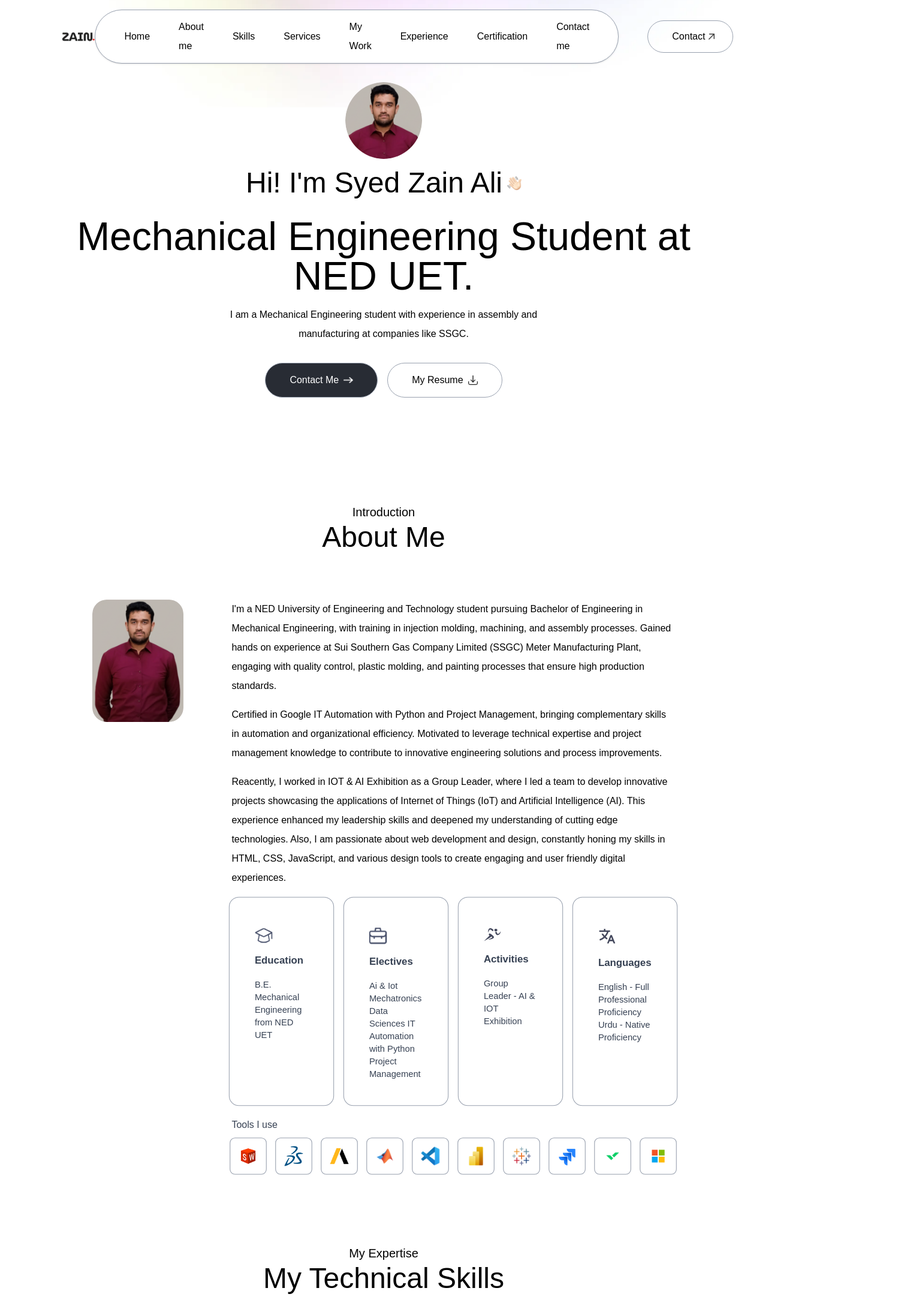
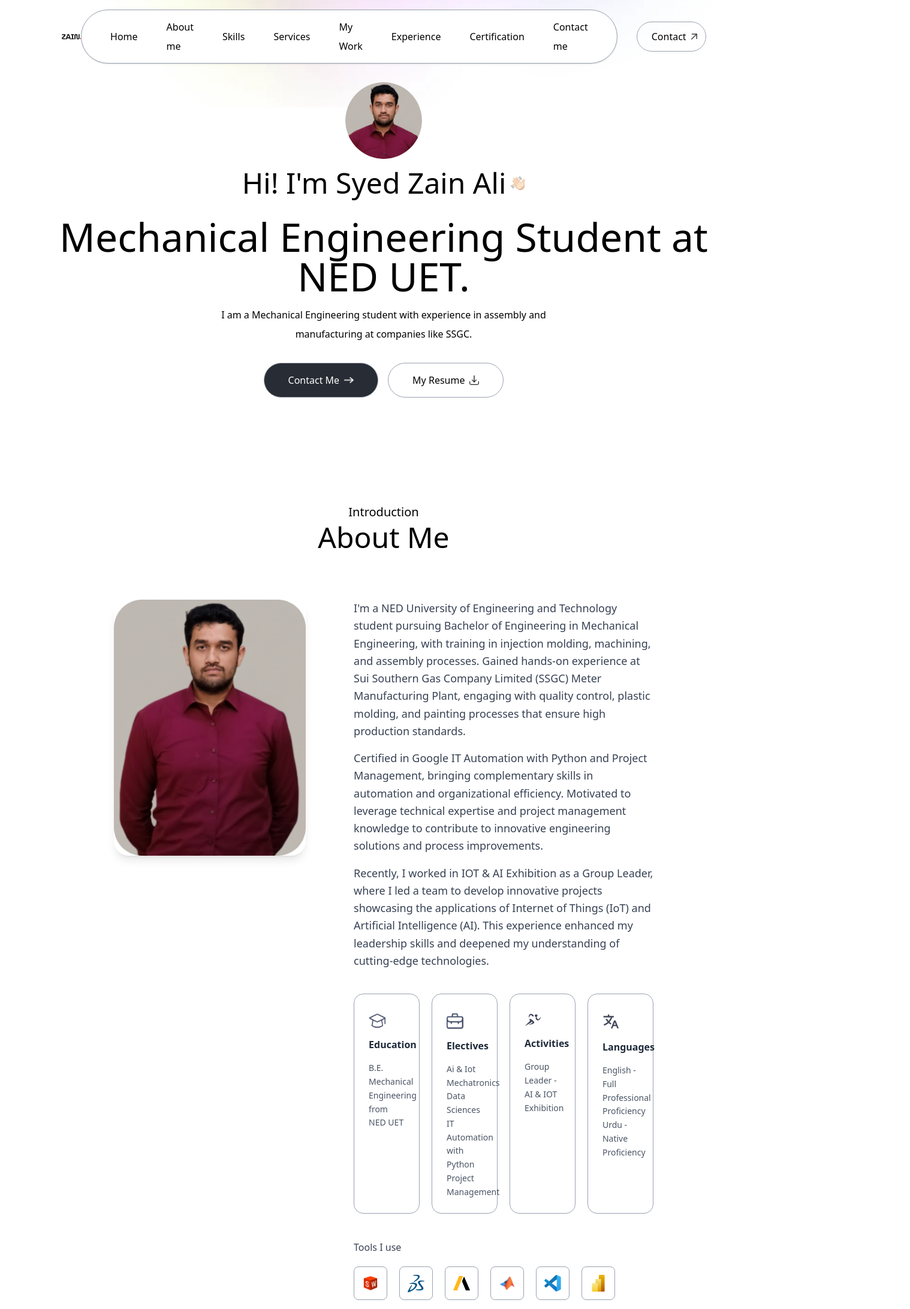
Before and after one commit to syedzainalii/Portfolio, a Next.js app: page / in a window 1280 px wide. Shown: the top 2183 px of the page at 60% size, 1518 px wide, since content can reach past the window. Built offline with nearby package versions, Linux system fonts and the light colour scheme; a web font is replaced by a local one.

Commit message:
Made Layout changes for mobile mode

```diff
--- a/app/Components/About.jsx
+++ b/app/Components/About.jsx
@@ -1,125 +1,127 @@
 import { assets, infoList, toolsData } from '@/assets/assets'
 import React from 'react'
 import Image from 'next/image'
-import {motion} from "motion/react"
+import { motion } from "motion/react"
 
-const About = ({isDarkMode}) => {
+const About = ({ isDarkMode }) => {
   return (
-    <motion.div id='about' className='w-full px-[12%] py-10 scroll-mt-20'
+    <motion.div
+      id='about'
+      // FIX: Responsive padding. px-6 on mobile, px-10 on tablets, and 12% on large screens.
+      className='w-full px-6 sm:px-10 lg:px-[12%] py-10 scroll-mt-20 overflow-x-hidden'
+      initial={{ opacity: 0 }}
+      whileInView={{ opacity: 1 }}
+      transition={{ duration: 1 }}
+    >
+      <motion.h4
+        initial={{ y: -20, opacity: 0 }}
+        whileInView={{ y: 0, opacity: 1 }}
+        transition={{ duration: 0.3, delay: 0.3 }}
+        className='text-center mb-1 text-xl font-Ovo'
+      >
+        Introduction
+      </motion.h4>
 
-        initial={{opacity: 0}}
-        whileInView={{opacity:1}}
-        transition={{duration:1}}
+      <motion.h2
+        initial={{ y: -20, opacity: 0 }}
+        whileInView={{ y: 0, opacity: 1 }}
+        transition={{ duration: 0.3, delay: 0.4 }}
+        className='text-center text-4xl sm:text-5xl font-Ovo'
       >
+        About Me
+      </motion.h2>
+
+      <motion.div
+        initial={{ opacity: 0 }}
+        whileInView={{ opacity: 1 }}
+        transition={{ duration: 0.3 }}
+        // FIX: flex-col ensures the image sits ABOVE the text on mobile.
+        className='flex w-full flex-col lg:flex-row items-center lg:items-start gap-10 lg:gap-20 my-12 lg:my-20'
+      >
+        {/* User Image Wrapper */}
+        <motion.div
+          initial={{ scale: 0.9, opacity: 0 }}
+          whileInView={{ scale: 1, opacity: 1 }}
+          transition={{ duration: 0.3 }}
+          className='w-56 sm:w-80 rounded-3xl shrink-0'
+        >
+          <Image src={assets.user_image} alt="user" className='w-full rounded-3xl shadow-lg' />
+        </motion.div>
+
+        {/* Text Content Area */}
+        <motion.div
+          initial={{ opacity: 0 }}
+          whileInView={{ opacity: 1 }}
+          transition={{ duration: 0.3, delay: 0.5 }}
+          className='flex-1'
+        >
+          <div className='mb-6 font-Ovo text-gray-700 dark:text-white/90 text-base sm:text-lg leading-relaxed text-left'>
+            <p className='mb-4'>
+              I'm a NED University of Engineering and Technology student pursuing Bachelor of Engineering in Mechanical Engineering,
+              with training in injection molding, machining, and assembly processes. Gained hands-on experience at Sui Southern Gas
+              Company Limited (SSGC) Meter Manufacturing Plant, engaging with quality control, plastic molding, and painting
+              processes that ensure high production standards.
+            </p>
+            <p className='mb-4'>
+              Certified in Google IT Automation with Python and Project Management, bringing complementary skills in automation
+              and organizational efficiency. Motivated to leverage technical expertise and project management knowledge to
+              contribute to innovative engineering solutions and process improvements.
+            </p>
+            <p className='mb-4'>
+              Recently, I worked in IOT & AI Exhibition as a Group Leader, where I led a team to develop innovative projects
+              showcasing the applications of Internet of Things (IoT) and Artificial Intelligence (AI). This experience enhanced
+              my leadership skills and deepened my understanding of cutting-edge technologies.
+            </p>
+          </div>
 
 
-        <motion.h4 className ='text-center mb-1 text-xl font-Ovo'
-        initial={{y:-20, opacity: 0 }}
-        whileInView={{y:0, opacity:1 }}
-        transition={{duration:0.3, delay:0.3}}
-        >Introduction</motion.h4>
+          <motion.ul
+            initial={{ opacity: 0 }}
+            whileInView={{ opacity: 1 }}
+            transition={{ duration: 0.3, delay: 0.6 }}
+
+            className='grid grid-cols-auto sm:grid-cols-2 md:grid-cols-3 lg:grid-cols-4 gap-5 mt-10 w-full'
+          >
+            {infoList.map(({ icon, iconDark, title, description }, index) => (
+              <motion.li
+                key={index}
+                whileHover={{ y: -5 }}
+                className='border border-gray-400 dark:border-gray-600 rounded-2xl p-6 cursor-pointer hover:bg-lightHover hover:shadow-black dark:hover:shadow-white transition-all duration-300 dark:hover:bg-darkHover/50'
+              >
+                <Image src={isDarkMode ? iconDark : icon} alt={title} className='w-7 mt-2'/>
+                <h3 className='my-3 font-semibold text-gray-800 dark:text-white'>{title}</h3>
+                <p className='text-gray-600 text-sm leading-relaxed dark:text-white/70'>{description}</p>
+              </motion.li>
+            ))}
+          </motion.ul>
 
 
-        <motion.h2
-        initial={{y:-20, opacity: 0 }}
-        whileInView={{y:0, opacity:1 }}
-        transition={{duration:0.3, delay:0.4}}
-
-        className ='text-center sm:text-5xl font-Ovo'>About Me</motion.h2>
-
-        <motion.div
-        initial={{opacity: 0 }}
-        whileInView={{opacity:1 }}
-        transition={{duration:0.3}}
-
-        className='flex w-full flex-col lg:flex-row items-center lg:items-start gap-20 my-20'>
-            <motion.div
-        initial={{scale:0.9, opacity: 0 }}
-        whileInView={{scale:1, opacity:1 }}
-        transition={{duration:0.3}}
-
-            className='w-64 sm:w-80 items-center rounded-3xl max-w-none'>
-                <Image src={assets.user_image} alt="user" className='w-full rounded-3xl' />
-            </motion.div>
-            <motion.div
-        initial={{opacity: 0 }}
-        whileInView={{opacity:1 }}
-        transition={{duration:0.3, delay:0.5}}
-
-            className='flex-1'>
-
-                <p className='mb-4 font-Ovo'>
-                I'm a NED University of Engineering and Technology student
-                pursuing Bachelor of Engineering in Mechanical Engineering,
-                with training in injection molding, machining, and assembly processes.
-                Gained hands on experience at Sui Southern Gas Company Limited (SSGC)
-                Meter Manufacturing Plant, engaging with quality control, plastic molding,
-                and painting processes that ensure high production standards.
-                </p>
-                <p className='mb-4 font-Ovo'>
-                Certified in Google IT Automation with Python and Project Management,
-                bringing complementary skills in automation and organizational efficiency.
-                Motivated to leverage technical expertise and project management knowledge to
-                contribute to innovative engineering solutions and process improvements.
-                </p>
-
-               <p className='mb-4 font-Ovo'>
-                 Reacently, I worked in IOT & AI Exhibition as a Group Leader, where I led a team to develop
-                 innovative projects showcasing the applications of Internet of Things (IoT) and
-                 Artificial Intelligence (AI). This experience enhanced my leadership skills and deepened
-                 my understanding of cutting edge technologies. Also, I am passionate about web development
-                 and design, constantly honing my skills in HTML, CSS, JavaScript, and various design tools to
-                 create engaging and user friendly digital experiences.</p>
+          <motion.h4
+            initial={{ y: 20, opacity: 0 }}
+            whileInView={{ y: 0, opacity: 1 }}
+            transition={{ delay: 0.8, duration: 0.5 }}
+            className='mt-10 mb-4 text-gray-700 font-Ovo dark:text-white/80'
+          >
+            Tools I use
+          </motion.h4>
 
           <motion.ul
-        initial={{opacity: 0 }}
-        whileInView={{opacity:1 }}
-        transition={{duration:0.3, delay:0.6}}
+            initial={{ opacity: 0 }}
+            whileInView={{ opacity: 1 }}
+            transition={{ duration: 0.8, delay: 1 }}
 
-                className='grid grid-cols-1 sm:grid-cols-1 md:grid-cols-2 lg:grid-cols-3 xl:grid-cols-4 gap-6 mt-6 w-full '>
-                    {infoList.map(({icon, iconDark, title, description}, index) => (
-                    <motion.li
-
-        whileInView={{scale:1.05 }}
-
-
-                    className='border border-gray-400 border dark:border-gray-600  rounded-2xl p-10 cursor-pointer
-                    hover:bg-lightHover hover:-translate-y-1 duration-500 hover:shadow-[4px_4px_0_#000]
-                    break-words hyphens-auto dark:white dark:hover:shadow-[4px_4px_0_#fff] dark:hover:bg-darkHover/50'
-
-                    key={index}><Image src={isDarkMode ? iconDark : icon} alt={title} className='w-7 mt-2'/>
-                    <h3 className='my-3 font-semibold text-gray-700 dark:text-white'>{title}</h3>
-                    <p className='text-gray-700 text-sm whitespace-pre-line dark:text-white/80'>{description}</p>
-                    </motion.li>))}
-                </motion.ul>
-
-                        <motion.h4
-                        initial={{y:20, opacity: 0 }}
-                        whileInView={{y:0, opacity:1 }}
-                        transition={{delay:1, duration:0.8}}
-
-                        className='mt-6 mb-2 text-gray-700 font-Ovo dark:text-white/80'>Tools I use</motion.h4>
-
-                        <motion.ul
-                                initial={{opacity: 0 }}
-                                whileInView={{opacity:1 }}
-                                transition={{duration:0.8, delay:1}}
-
-                        className='flex items-center gap-3 sm:gap-5'>
+            className='flex flex-wrap items-center gap-3 sm:gap-5'
+          >
             {toolsData.map((tool, index) => (
               <motion.li
-                                     whileInView={{scale:1.1}}
-
-                                className='flex items-center justify-center w-12 sm:w-14
-                                aspect-square border border-gray-400 border dark:border-gray-600 rounded-lg cursor-pointer
-                                hover:-translate-y-1 duration-500 hover:bg-lightHover hover:shadow-[4px_4px_0_#000]
-                                dark:hover:shadow-[4px_4px_0_#fff] dark:hover:bg-darkHover/50'
-                                 key={index}>
+                key={index}
+                whileHover={{ scale: 1.1 }}
+                className='flex items-center justify-center w-12 sm:w-14 aspect-square border border-gray-400 dark:border-gray-600 rounded-lg cursor-pointer hover:bg-lightHover hover:shadow-black transition-all duration-300 dark:hover:shadow-white dark:hover:bg-darkHover/50'
+              >
                 <Image src={tool} alt="Tool" className='w-5 sm:w-7' />
               </motion.li>
             ))}
           </motion.ul>
-
         </motion.div>
       </motion.div>
     </motion.div>
--- a/app/Components/Navbar.jsx
+++ b/app/Components/Navbar.jsx
@@ -1,47 +1,52 @@
-import React from 'react'
+import React, { useState, useEffect, useRef } from 'react'
 import Image from 'next/image'
 import { assets } from '@/assets/assets'
-import { useState, useEffect, useRef } from 'react';
 
-
-const Navbar = ({isDarkMode, setIsDarkMode}) => {
-
-    const[isScroll, setIsScroll] = useState(false)
+const Navbar = ({ isDarkMode, setIsDarkMode }) => {
+  const [isScroll, setIsScroll] = useState(false)
   const sideMenuRef = useRef();
 
+  // FIX: Using proper transform values to hide/show
   function openMenu() {
-    sideMenuRef.current.style.transform = "translateX(-16rem";
+    sideMenuRef.current.style.transform = "translateX(-100%)";
   }
 
-    const closeMenu =()=>{
-      sideMenuRef.current.style.transform = "translateX(16rem)";
+  const closeMenu = () => {
+    sideMenuRef.current.style.transform = "translateX(0)";
   }
 
   useEffect(() => {
-      window.addEventListener('scroll', () => {
-        if (scrollY > 50) {
+    const handleScroll = () => {
+      if (window.scrollY > 50) {
         setIsScroll(true);
       } else {
         setIsScroll(false);
       }
-      });
+    };
+    window.addEventListener('scroll', handleScroll);
+    return () => window.removeEventListener('scroll', handleScroll);
   }, [])
 
   return (
     <>
-    <div className='fixed top-0 right-0 w-11/12 -z-10 translate-y-[-80%] dark:hidden' >
-      <Image src={assets.header_bg_color} alt="" className='w-full'/>
+      {/* Background Decor - Made responsive so it doesn't overflow */}
+      <div className='fixed top-0 right-0 w-full md:w-11/12 -z-10 translate-y-[-80%] dark:hidden pointer-events-none'>
+        <Image src={assets.header_bg_color} alt="" className='w-full' priority />
       </div>
-      <nav className={`w-full fixed px-5 lg:px-8 xl:px-[8%] py-4
-        flex items-center justify-between z-50 ${isScroll
-        ?"bg-white bg-opacity-50 backdrop-blur-lg shadow-sm dark:bg-darkTheme dark:shadow-white/20":""}`}>
+
+      <nav className={`w-full fixed px-5 lg:px-8 xl:px-[8%] py-4 flex items-center justify-between z-50 transition-all duration-300 ${isScroll
+        ? "bg-white/50 backdrop-blur-lg shadow-sm dark:bg-darkTheme/50"
+        : ""}`}>
+
         <a href="#top">
-          <Image src={isDarkMode ? assets.logo_dark : assets.logo} alt=''
-            className='w-28 alt"" cursor-pointer mr-14'
+          <Image src={isDarkMode ? assets.logo_dark : assets.logo} alt='Logo'
+            className='w-24 md:w-28 cursor-pointer'
           />
         </a>
 
+        {/* Desktop Menu - Hidden on Mobile */}
                 <ul className={`hidden md:flex items-center gap-6 lg:gap-12 rounded-full
+
           px-12 py-3 ${isScroll ? "" : "bg-white  shadow-sm bg-opacity-50 border border-gray-400 border dark:border-gray-600 dark:bg-transparent"}`}>
           <li><a className='font-Ovo relative group' href="#top">Home <span className='absolute bottom-0 left-0 w-0 h-[1px] bg-gray-700 dark:bg-white transition-all duration-300 group-hover:w-full'></span></a></li>
           <li><a className='font-Ovo relative group' href="#about">About me <span className='absolute bottom-0 left-0 w-0 h-[1px] bg-gray-700 dark:bg-white transition-all duration-300 group-hover:w-full'></span></a></li>
@@ -51,51 +56,44 @@ const Navbar = ({isDarkMode, setIsDarkMode}) => {
           <li><a className='font-Ovo relative group' href="#experience">Experience <span className='absolute bottom-0 left-0 w-0 h-[1px] bg-gray-700 dark:bg-white transition-all duration-300 group-hover:w-full'></span></a></li>
           <li><a className='font-Ovo relative group' href="#certification">Certification <span className='absolute bottom-0 left-0 w-0 h-[1px] bg-gray-700 dark:bg-white transition-all duration-300 group-hover:w-full'></span></a></li>
           <li><a className='font-Ovo relative group' href="#contact">Contact me <span className='absolute bottom-0 left-0 w-0 h-[1px] bg-gray-700 dark:bg-white transition-all duration-300 group-hover:w-full'></span></a></li>
+
         </ul>
 
-        <div className='flex items-center gap-4'>
+        <div className='flex items-center gap-2 md:gap-4'>
 
-          <button onClick={()=> setIsDarkMode(prev => !prev)} className='p-2 rounded-full
-           transition-all duration-300 active:scale-90 group'>
-        <Image src={isDarkMode ? assets.sun_icon: assets.moon_icon} alt=""
-        className='w-6 group-hover:rotate-[15deg] transition-transform' />
+          <button onClick={() => setIsDarkMode(prev => !prev)} className='p-2 rounded-full active:scale-90 group'>
+            <Image src={isDarkMode ? assets.sun_icon : assets.moon_icon} alt="" className='w-6' />
           </button>
 
-          <a href="#contact"
-            className='hidden lg:flex items-center gap-1.5 px-10 py-2.5
-           border border-gray-400  rounded-full ml-4 font-Ovo transition-all duration-300
-            hover:-translate-y-1 hover:shadow-[0_8px_15px_rgba(0,0,0,0.1)]
-            active:scale-95 group dark:dark:border-gray-600
-            dark:hover:shadow-[0_8px_20px_rgba(255,255,255,0.15)]
-            active:scale-95 group dark:border-gray-600'> Contact
-            <Image src={isDarkMode ? assets.arrow_icon_dark : assets.arrow_icon} alt=""
-              className='w-3 transition-transform duration-300 group-hover:translate-x-1
-              group-hover:-translate-y-1' />
+
+          <a href="#contact" className='hidden sm:flex items-center gap-2 px-6 py-2 border border-gray-400 rounded-full font-Ovo dark:border-gray-600'>
+            Contact
+            <Image src={isDarkMode ? assets.arrow_icon_dark : assets.arrow_icon} alt="" className='w-3' />
           </a>
 
-          <button className='block md:hidden ml-3 hover:scale-110 active:scale-95 transition-transform'
-          onClick={openMenu}>
+          {/* Mobile Menu Toggle */}
+          <button className='block md:hidden p-2' onClick={openMenu}>
             <Image src={isDarkMode ? assets.menu_white : assets.menu_black} alt="" className='w-6'/>
           </button>
         </div>
 
-        <ul ref={sideMenuRef} className ='flex md:hidden flex-col gap-4 py-20 px-10 fixed -right-64 top-0
-        bottom-0 w-64 z-50 h-screen bg-rose-50 transition duration-500 dark:bg-darkHover dark:text-white'>
-
+        {/* Mobile Side Menu */}
+        <ul ref={sideMenuRef}
+          className='flex md:hidden flex-col gap-6 py-20 px-10 fixed -right-full top-0 bottom-0 w-64 z-[60] h-screen bg-white transition-transform duration-500 dark:bg-darkHover dark:text-white shadow-2xl'
+          style={{ transform: 'translateX(0)' }}
+        >
           <div className='absolute top-6 right-6' onClick={closeMenu}>
-          <Image src={isDarkMode ? assets.close_white : assets.close_black} alt="" className='w-5 cursor-pointer '/>
+            <Image src={isDarkMode ? assets.close_white : assets.close_black} alt="" className='w-5 cursor-pointer'/>
           </div>
 
-          <li><a className='font-Ovo' onClick={closeMenu} href="#top">Home</a></li>
-          <li><a className='font-Ovo' onClick={closeMenu} href="#about">About me</a></li>
-          <li><a className='font-Ovo' onClick={closeMenu} href="#skills">Skills</a></li>
-          <li><a className='font-Ovo' onClick={closeMenu} href="#services">Services</a></li>
-          <li><a className='font-Ovo' onClick={closeMenu} href="#work">My Work</a></li>
-          <li><a className='font-Ovo' onClick={closeMenu} href="#experience">Experience</a></li>
-          <li><a className='font-Ovo' onClick={closeMenu} href="#certification">Certification</a></li>
-          <li><a className='font-Ovo' onClick={closeMenu} href="#contact">Contact me</a></li>
+          <li><a className='font-Ovo text-lg' onClick={closeMenu} href="#top">Home</a></li>
+          <li><a className='font-Ovo text-lg' onClick={closeMenu} href="#about">About me</a></li>
+          <li><a className='font-Ovo text-lg' onClick={closeMenu} href="#skills">Skills</a></li>
+          <li><a className='font-Ovo text-lg' onClick={closeMenu} href="#services">Services</a></li>
+          <li><a className='font-Ovo text-lg' onClick={closeMenu} href="#work">My Work</a></li>
+          <li><a className='font-Ovo text-lg' onClick={closeMenu} href="#experience">Experience</a></li>
+          <li><a className='font-Ovo text-lg' onClick={closeMenu} href="#contact">Contact me</a></li>
         </ul>
-
       </nav>
     </>
   )
--- a/app/globals.css
+++ b/app/globals.css
@@ -1,21 +1,62 @@
 @import "tailwindcss";
 
+/* 1. Custom Dark Mode Variant */
 @custom-variant dark (&:where(.dark, .dark *));
 
+/* 2. Theme Configuration */
 @theme {
   --color-lightHover: #fcf4ff;
   --color-darkHover: #282C34;
   --color-darkTheme: #1A1A1B;
 
-  --font-family-outfit: Outfit, sans-serif;
-  --font-family-ovo: Ovo, serif;
+  --font-family-outfit: var(--font-outfit), Outfit, sans-serif;
+  --font-family-ovo: var(--font-ovo), Ovo, serif;
 
   --shadow-black: 4px 4px 0 #000;
   --shadow-white: 4px 4px 0 #fff;
 }
 
+/* 3. Base Layer - Fixing the "Fitting" Issues */
 @layer base {
   html {
     scroll-behavior: smooth !important;
+    /* Prevents the root from ever growing wider than the screen */
+    overflow-x: hidden;
+    width: 100%;
+    margin: 0;
+    padding: 0;
+  }
+
+  body {
+    /* Critical for Mobile View: Sets a hard limit on width */
+    max-width: 100vw;
+    min-height: 100vh;
+    overflow-x: hidden;
+    position: relative;
+    margin: 0;
+    padding: 0;
+    -webkit-font-smoothing: antialiased;
+    -moz-osx-font-smoothing: grayscale;
+    /* Apply your dark theme background by default */
+    @apply bg-white text-black dark:bg-darkTheme dark:text-white;
+  }
+
+  /* Ensure all elements use border-box so padding doesn't add to width */
+  * {
+    box-sizing: border-box;
+  }
+
+  /* Auto-responsive images: They will never "poke out" of their containers */
+  img, video, canvas, svg {
+    max-width: 100%;
+    height: auto;
+    display: block;
   }
 }
+
+/* 4. Utility Classes (Optional but helpful) */
+@layer utilities {
+  .section-padding {
+    @apply px-6 sm:px-10 lg:px-[12%] py-10;
+  }
+}
--- a/app/layout.js
+++ b/app/layout.js
@@ -1,28 +1,34 @@
 import { Outfit as OutfitFont, Ovo as OvoFont } from "next/font/google";
 import "./globals.css";
 
-
-
 const outfit = OutfitFont({
-  subsets: ["latin"], weight: ["400", "500", "600", "700"]
+  subsets: ["latin"],
+  weight: ["400", "500", "600", "700"],
+  variable: '--font-outfit',
 });
 
 const ovo = OvoFont({
-  subsets: ["latin"], weight: ["400"]
+  subsets: ["latin"],
+  weight: ["400"],
+  variable: '--font-ovo',
 });
-
 
 export const metadata = {
   title: "Syed Zain Ali | Portfolio",
-  description: "",
+  description: "Web Developer Portfolio",
+};
+
+export const viewport = {
+  width: 'device-width',
+  initialScale: 1,
 };
 
 export default function RootLayout({ children }) {
   return (
-    <html lang="en" className="scroll-smooth dark">
+    <html lang="en" className="scroll-smooth">
       <body
-        className={`${outfit.className} ${ovo.className}
-        antialiased leading-8 overflow-x-hidden dark:bg-darkTheme dark:text-white`}
+        className={`${outfit.variable} ${ovo.variable} font-outfit antialiased
+        leading-8 overflow-x-hidden bg-white text-black dark:bg-darkTheme dark:text-white`}
       >
         {children}
       </body>
--- a/app/page.js
+++ b/app/page.js
@@ -1,7 +1,5 @@
 'use client'
-import Image from "next/image";
 import Navbar from "./Components/Navbar";
-import Head from "next/head";
 import Header from "./Components/Header";
 import About from "./Components/About";
 import Services from "./Components/Services";
@@ -13,20 +11,17 @@ import Skills from "./Components/Skills";
 import Experience from "./Components/Experience";
 import Certification from "./Components/Certification";
 
-
 export default function Home() {
-
   const [isDarkMode, setIsDarkMode] = useState(false);
 
   useEffect(() => {
-    if (localStorage.theme === 'dark' || (!('theme' in localStorage) && window.
-    matchMedia('(prefers-color-scheme: dark)').matches)) {
+    if (localStorage.theme === 'dark' || (!('theme' in localStorage) &&
+        window.matchMedia('(prefers-color-scheme: dark)').matches)) {
       setIsDarkMode(true)
     } else {
       setIsDarkMode(false)
     }
   }, [])
-
 
   useEffect(() => {
     if (isDarkMode) {
@@ -39,8 +34,11 @@ export default function Home() {
   }, [isDarkMode])
 
   return (
-    <>
+    <div className="min-h-screen font-outfit overflow-x-hidden">
       <Navbar isDarkMode={isDarkMode} setIsDarkMode={setIsDarkMode}/>
+
+
+      <main className="container mx-auto px-4 sm:px-6 md:px-8 lg:px-12 max-w-screen-2xl">
         <Header isDarkMode={isDarkMode} />
         <About isDarkMode={isDarkMode} />
         <Skills isDarkMode={isDarkMode}/>
@@ -49,7 +47,9 @@ export default function Home() {
         <Experience isDarkMode={isDarkMode} />
         <Certification isDarkMode={isDarkMode} />
         <Contact isDarkMode={isDarkMode} />
+      </main>
+
       <Footer isDarkMode={isDarkMode} />
-     </>
+    </div>
   );
 }
```
Also changed, not shown: app/Components/Services.jsx (+21 -9 lines). Lines whose indentation alone changed are shown as unchanged.
